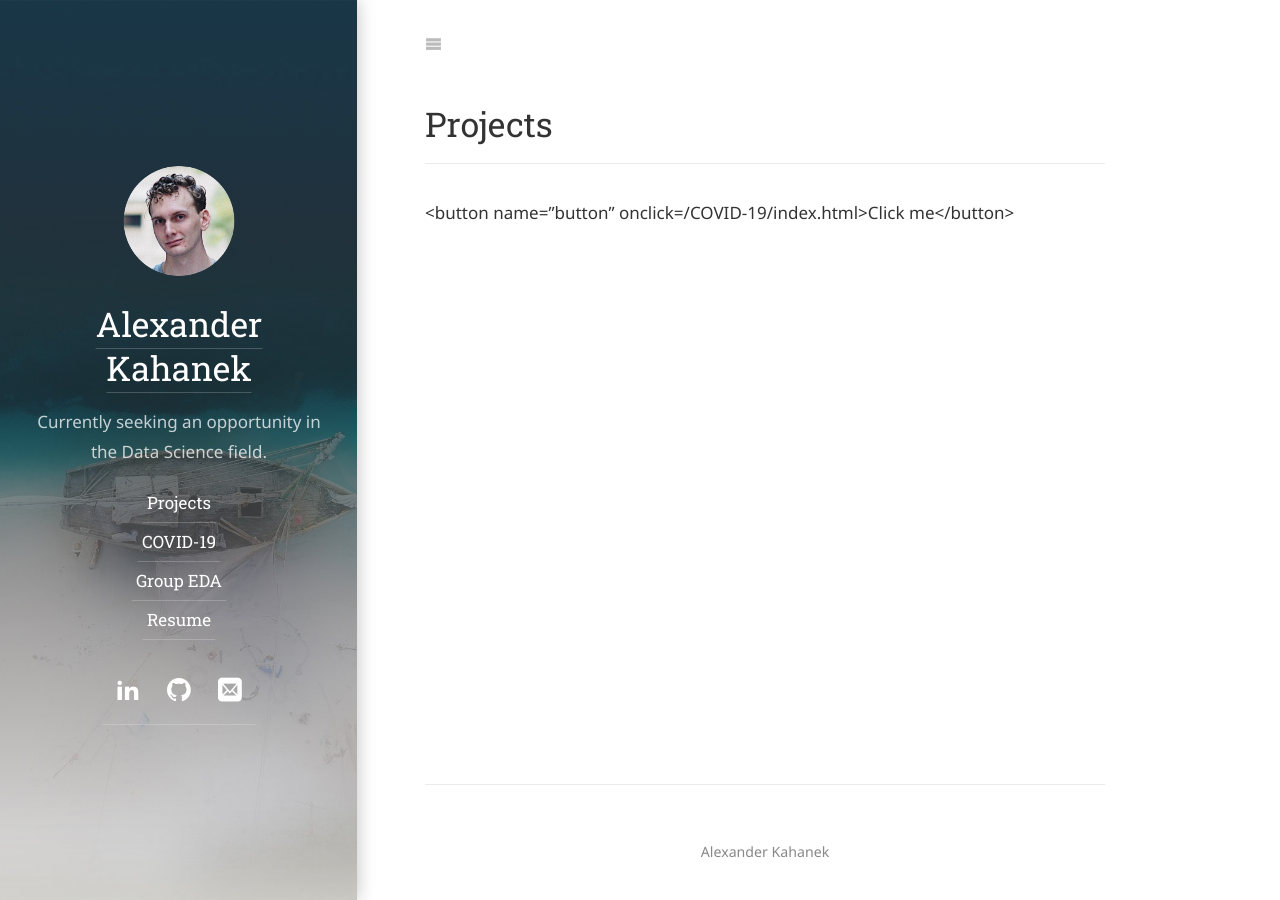
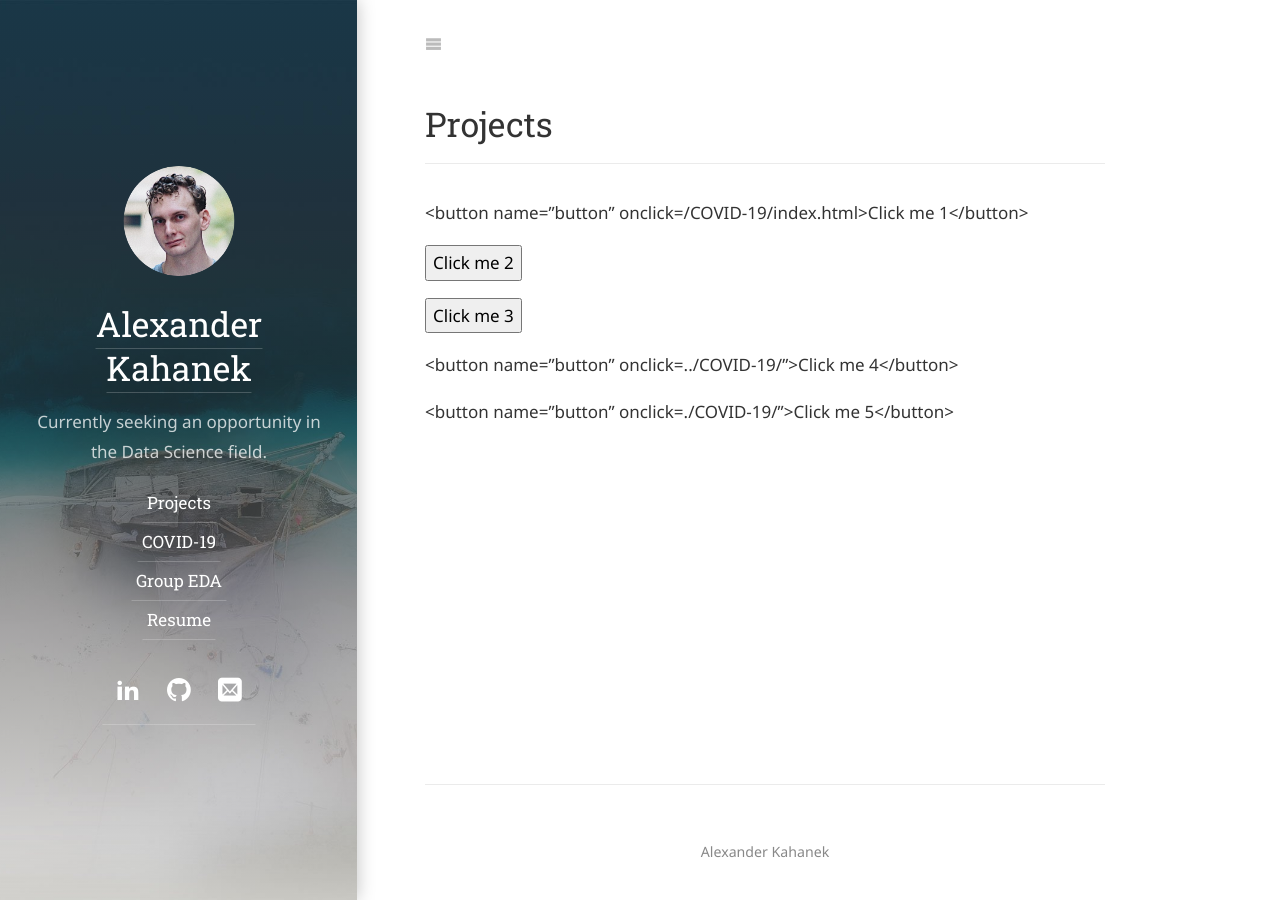
Before and after one commit to Alexander-Kahanek/Alexander-Kahanek.github.io, a Jekyll site: the page built from projects.md, in a window 1280 px wide. Built offline with Jekyll 4.4.1, drawn with Linux system fonts in a browser that asks for light colours; some web fonts are replaced; our own code applies the rules of GitHub Pages for plain Markdown files.

Commit message:
Update projects.md

```diff
--- a/projects.md
+++ b/projects.md
@@ -1,3 +1,11 @@
 # Projects
 
-<button name="button" onclick=/COVID-19/index.html>Click me</button>
+<button name="button" onclick=/COVID-19/index.html>Click me 1</button>
+
+<button name="button" onclick="/COVID-19/index.html">Click me 2</button>
+
+<button name="button" onclick="/COVID-19/">Click me 3</button>
+
+<button name="button" onclick=../COVID-19/">Click me 4</button>
+
+<button name="button" onclick=./COVID-19/">Click me 5</button>
```
